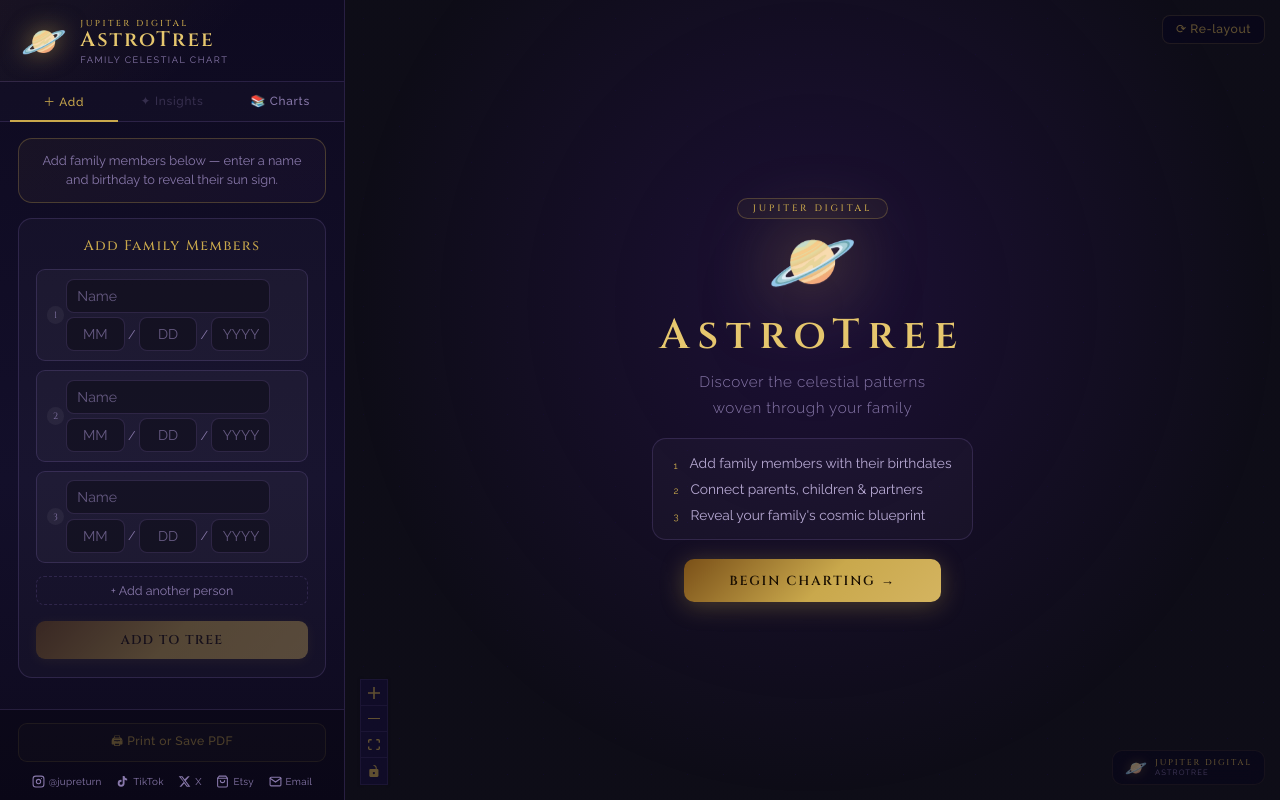
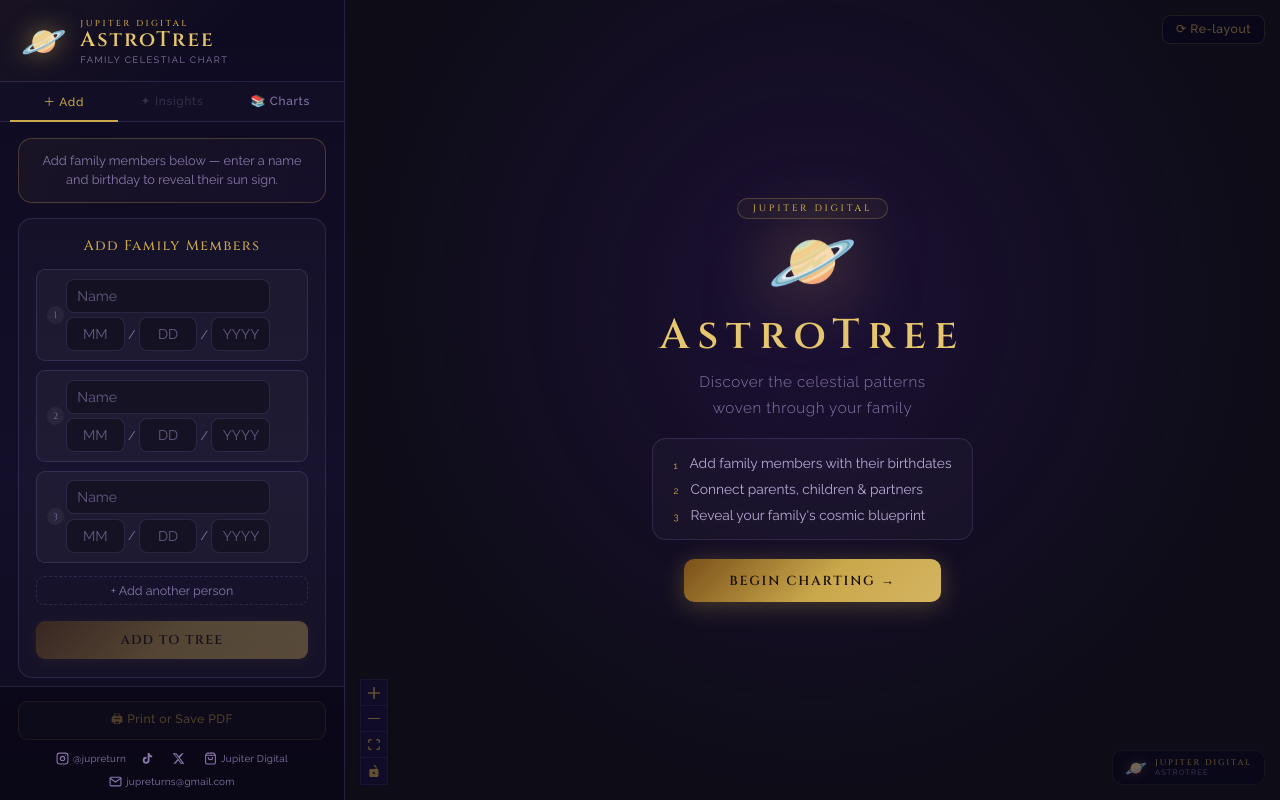
Before and after one commit to jupiterdigitalcs/AstroTree, a React (Vite) app: page / in a window 1280 px wide. Built offline with nearby package versions, Linux system fonts and the light colour scheme.

Commit message:
social icons fix

```diff
--- a/src/App.jsx
+++ b/src/App.jsx
@@ -492,11 +492,11 @@ export default function App() {
             <p className="export-error">{exportError}</p>
           )}
           <div className="social-links">
-            <a href="https://instagram.com/jupreturns" className="social-link" target="_blank" rel="noopener noreferrer" title="Instagram"><IgIcon /><span>@jupreturn</span></a>
-            <a href="https://www.tiktok.com/@jupiterdigital" className="social-link" target="_blank" rel="noopener noreferrer" title="TikTok"><TikTokIcon /><span>TikTok</span></a>
-            <a href="https://x.com/jupiter_dig" className="social-link" target="_blank" rel="noopener noreferrer" title="X"><XIcon /><span>X</span></a>
-            <a href="https://etsy.com/shop/jupiterdigital" className="social-link" target="_blank" rel="noopener noreferrer" title="Etsy"><EtsyIcon /><span>Etsy</span></a>
-            <a href="mailto:jupreturns@gmail.com" className="social-link" title="Email"><MailIcon /><span>Email</span></a>
+            <a href="https://instagram.com/jupreturn" className="social-link" target="_blank" rel="noopener noreferrer" title="Instagram"><IgIcon /><span>@jupreturn</span></a>
+            <a href="https://www.tiktok.com/@jupiterdigital" className="social-link" target="_blank" rel="noopener noreferrer" title="TikTok"><TikTokIcon /><span></span></a>
+            <a href="https://x.com/jupiter_dig" className="social-link" target="_blank" rel="noopener noreferrer" title="X"><XIcon /><span></span></a>
+            <a href="https://etsy.com/shop/jupiterdigital" className="social-link" target="_blank" rel="noopener noreferrer" title="Etsy"><EtsyIcon /><span>Jupiter Digital</span></a>
+            <a className="social-link" title="Email"><MailIcon /><span>jupreturns@gmail.com</span></a>
           </div>
         </footer>
       </aside>
```
